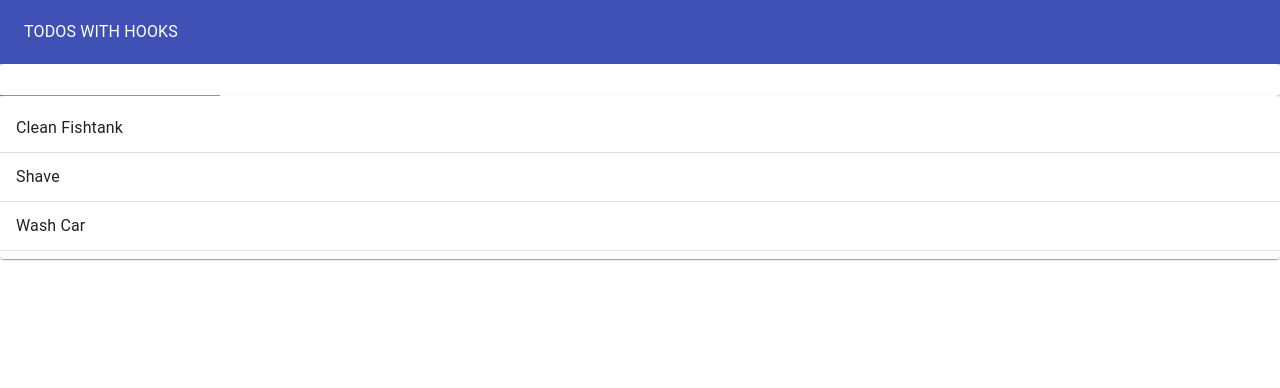
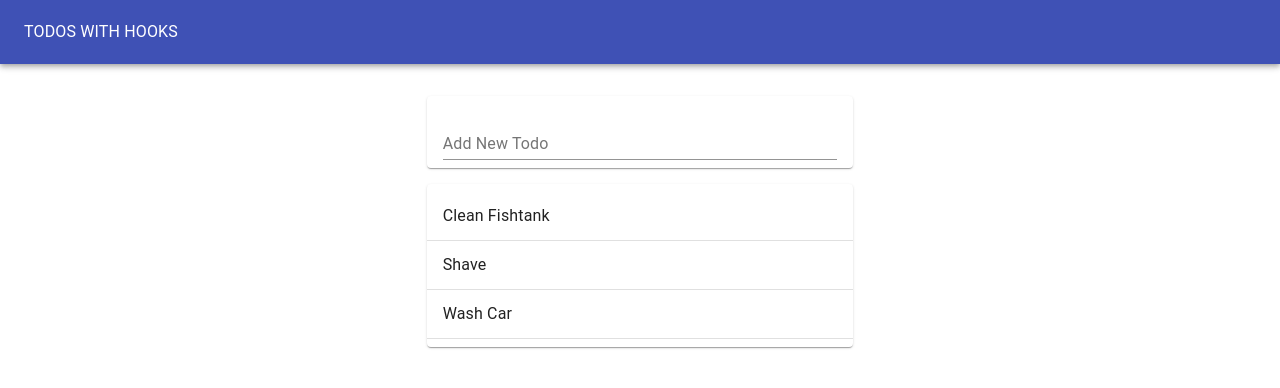
Before and after one commit to 21grahams-workshops/hooks2, a React (Create React App) app in the folder hooks-todo/: page / in a window 1280 px wide. Shown: the top 388 px of the page. Built offline with nearby package versions, Linux system fonts and the light colour scheme.

Commit message:
added styling

```diff
--- a/hooks-todo/src/TodoApp.js
+++ b/hooks-todo/src/TodoApp.js
@@ -1,42 +1,46 @@
-import React, { useState } from 'react';
-import TodoList from './TodoList';
-import TodoForm from './TodoForm';
-import Typography from '@material-ui/core/Typography';
-import Paper from '@material-ui/core/Paper';
-import AppBar from '@material-ui/core/AppBar';
-import Toolbar from '@material-ui/core/Toolbar';
-import Grid from '@material-ui/core/Grid';
+import React, { useState } from "react";
+import TodoList from "./TodoList";
+import TodoForm from "./TodoForm";
+import Typography from "@material-ui/core/Typography";
+import Paper from "@material-ui/core/Paper";
+import AppBar from "@material-ui/core/AppBar";
+import Toolbar from "@material-ui/core/Toolbar";
+import Grid from "@material-ui/core/Grid";
 
 function TodoApp() {
-
   const initialTodos = [
-    {id: 1, task: 'Clean Fishtank', completed: false},
-    {id: 1, task: 'Shave', completed: true},
-    {id: 1, task: 'Wash Car', completed: false}
-  ]
+    { id: 1, task: "Clean Fishtank", completed: false },
+    { id: 1, task: "Shave", completed: true },
+    { id: 1, task: "Wash Car", completed: false },
+  ];
   const [todos, setTodos] = useState(initialTodos);
-  const addTodo = newTodoText => {
-    setTodos([...todos, {id: 4, task: newTodoText, completed: false}])
-  }
+  const addTodo = (newTodoText) => {
+    setTodos([...todos, { id: 4, task: newTodoText, completed: false }]);
+  };
 
   return (
-    <Paper style={{
-      padding: 0,
-      margin: 0,
-      height: '100vh',
-      backgroundColor: "fafafa"
-    }}
-    elevation={0}
+    <Paper
+      style={{
+        padding: 0,
+        margin: 0,
+        height: "100vh",
+        backgroundColor: "fafafa",
+      }}
+      elevation={0}
     >
-      <AppBar color='primary' position='static' style={{height: '64px'}}>
+      <AppBar color="primary" position="static" style={{ height: "64px" }}>
         <Toolbar>
-          <Typography color='inherit'>TODOS WITH HOOKS</Typography>
+          <Typography color="inherit">TODOS WITH HOOKS</Typography>
         </Toolbar>
       </AppBar>
-      <TodoForm addTodo={addTodo}/>
-      <TodoList todos={todos}></TodoList>
+      <Grid container justify='center' style={{ marginTop: '1rem'}}>
+        <Grid item xs={11} md={8} lg={4}>
+          <TodoForm addTodo={addTodo} />
+          <TodoList todos={todos}></TodoList>
+        </Grid>
+      </Grid>
     </Paper>
-  )
+  );
 }
 
 export default TodoApp;
--- a/hooks-todo/src/TodoForm.js
+++ b/hooks-todo/src/TodoForm.js
@@ -6,7 +6,7 @@
 function TodoForm({ addTodo }) {
   const [value, handleChange, reset] = useInputState("");
   return (
-    <Paper>
+    <Paper style={{ margin: "1rem 0", padding: "0 1rem" }}>
       <form
         onSubmit={(e) => {
           e.preventDefault();
@@ -14,7 +14,13 @@
           reset();
         }}
       >
-        <TextField value={value} onChange={handleChange} />
+        <TextField
+          value={value}
+          onChange={handleChange}
+          margin="normal"
+          label="Add New Todo"
+          fullWidth
+        />
       </form>
     </Paper>
   );
```
